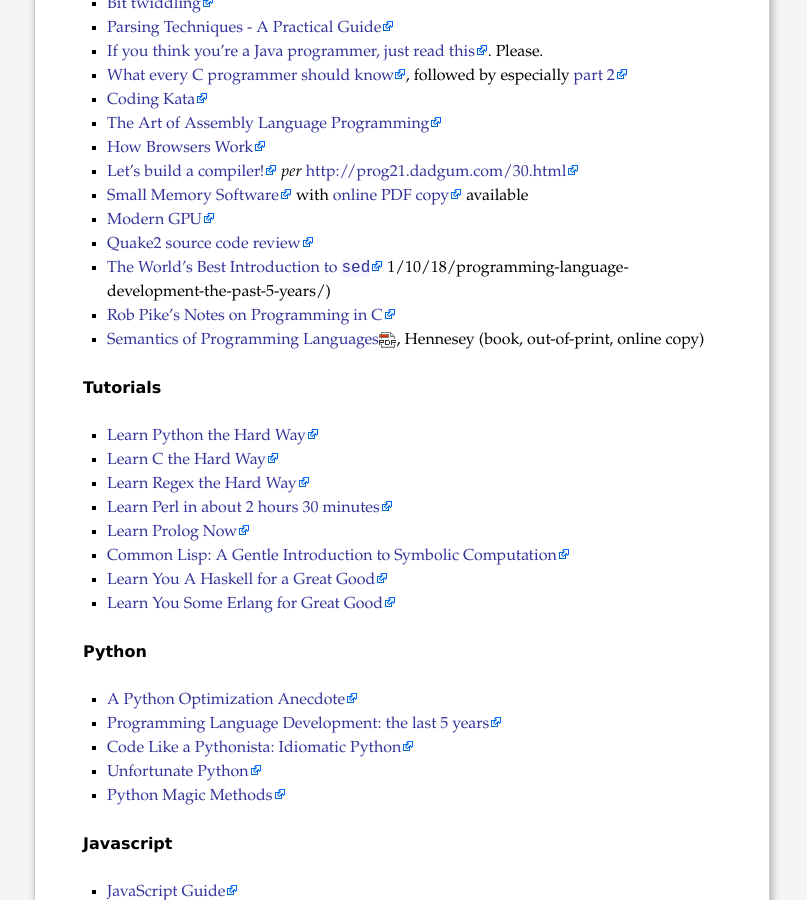
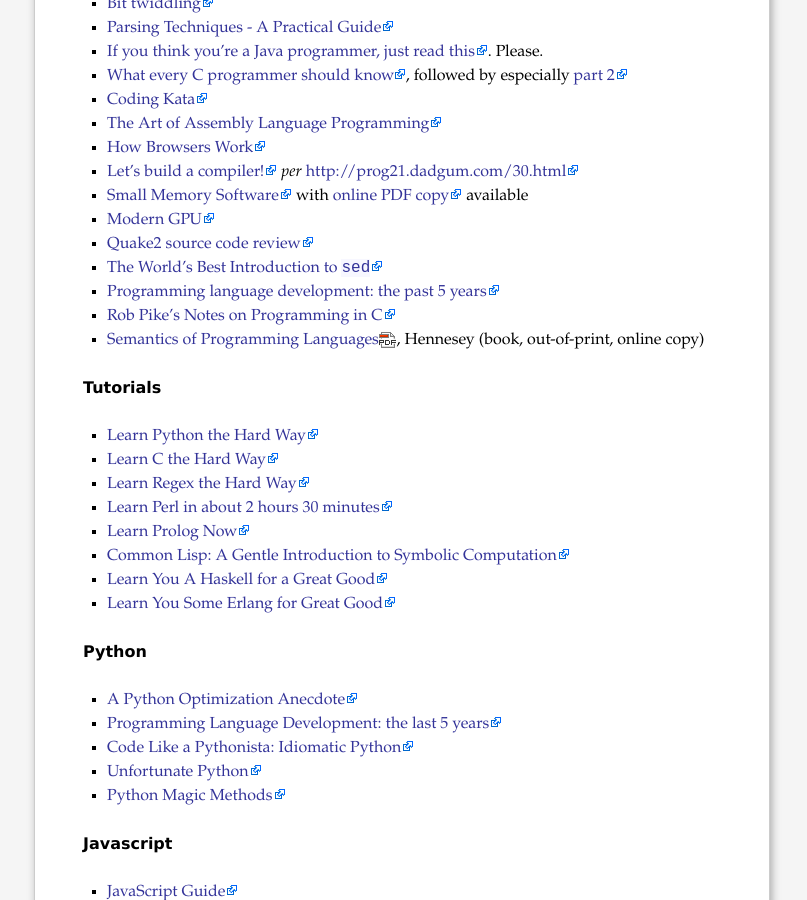
Before and after one commit to mor1/mort-www, a Jekyll site: the page built from teaching/index.md, in a window 1280 px wide and 900 px high, scrolled down 1831 px. Shown: the whole window, without its empty margins (238-1045 px from the left). Built offline with Jekyll 4.4.1, drawn with Linux system fonts in a browser that asks for light colours; Markdown is read by kramdown in place of the engine named in the settings.

Commit message:
[teaching] bad list item

```diff
--- a/teaching/index.md
+++ b/teaching/index.md
@@ -103,7 +103,7 @@ Programming
 + [Modern GPU](http://www.moderngpu.com/)
 + [Quake2 source code review](http://fabiensanglard.net/quake2/index.php)
 + [The World's Best Introduction to `sed`](http://www.catonmat.net/blog/worlds-best-introduction-to-sed/)
-1/10/18/programming-language-development-the-past-5-years/)
++ [Programming language development: the past 5 years](http://blog.fogus.me/2011/10/18/programming-language-development-the-past-5-years/)
 + [Rob Pike's Notes on Programming in C](http://doc.cat-v.org/bell_labs/pikestyle)
 + [Semantics of Programming Languages](https://www.scss.tcd.ie/Matthew.Hennessy/slexternal/resources/sembookWiley.pdf), Hennesey (book, out-of-print, online copy)
 
```
